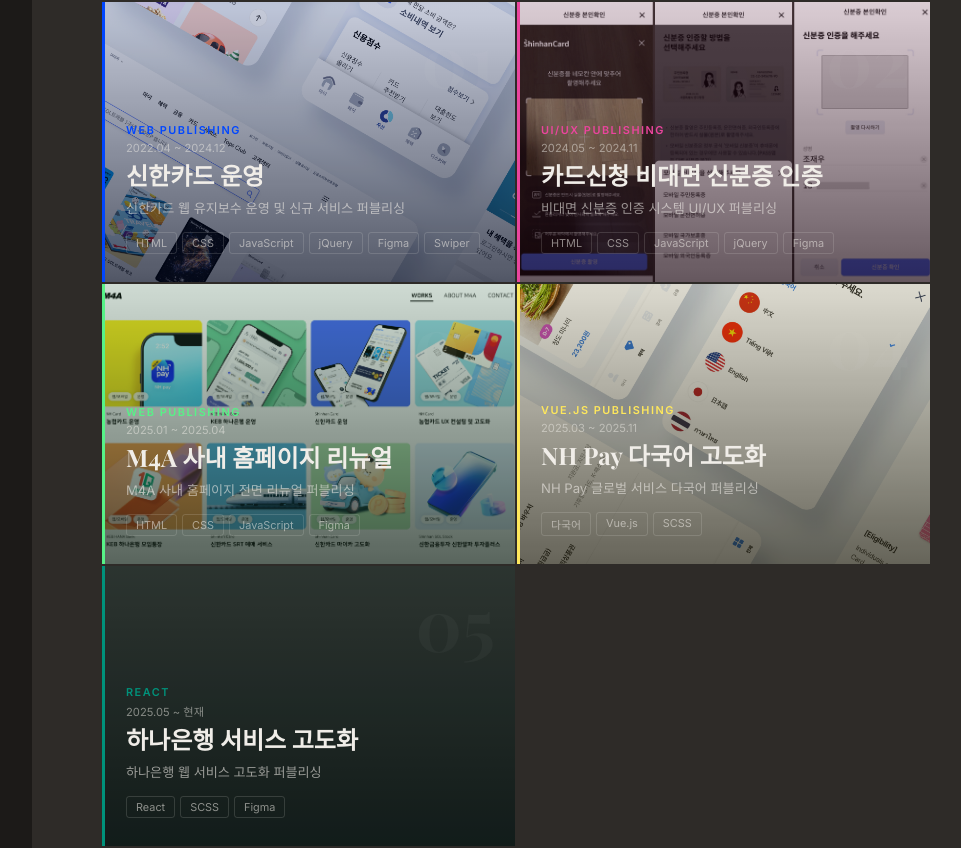
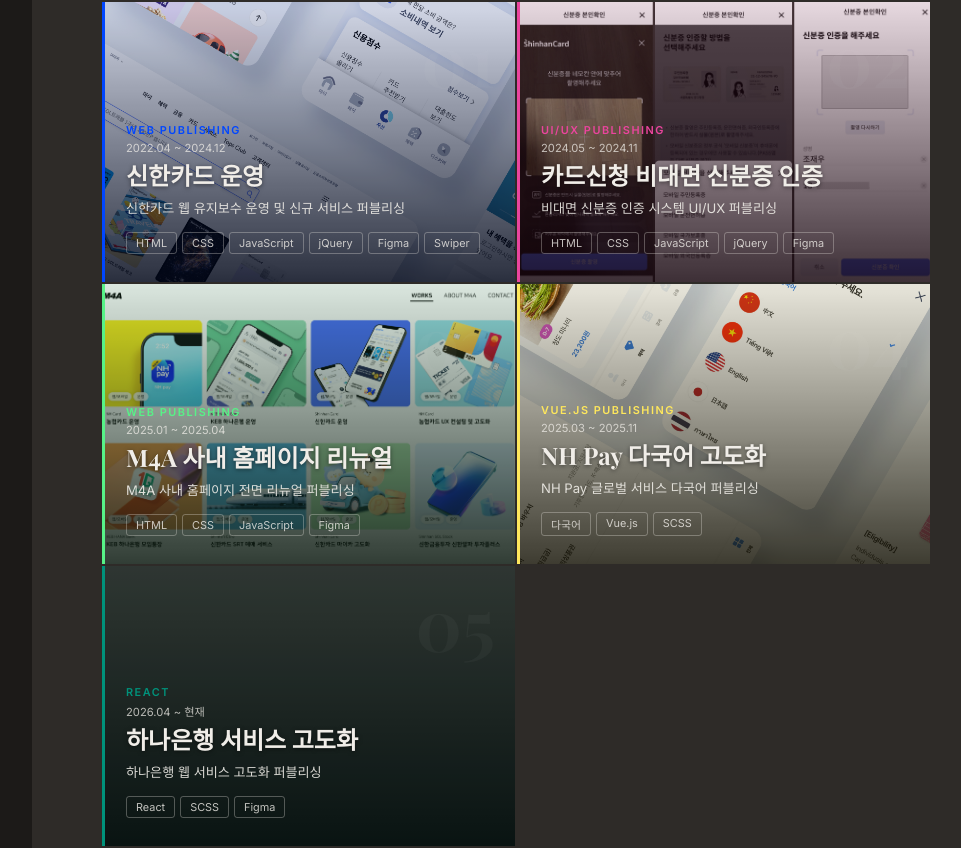
Before and after one commit to cjw0417/React_portfolio, a React (Vite) app in the folder React-portfolio/: page / in a window 1280 px wide. Shown: the part 1823-2671 px from the top of the page, without its empty margins (280-1241 px from the left). Built offline with nearby package versions, Linux system fonts and the light colour scheme; a web font is replaced by a local one.

Commit message:
05-29 수정
05-29 수정

```diff
--- a/React-portfolio/src/components/ChatArea.scss
+++ b/React-portfolio/src/components/ChatArea.scss
@@ -400,7 +400,7 @@
       content: '';
       position: absolute;
       inset: 0;
-      background: linear-gradient(to bottom, rgba(#000, 0.15) 0%, rgba(#000, 0.65) 100%);
+      background: linear-gradient(to bottom, rgba(#000, 0.1) 0%, rgba(#000, 0.82) 100%);
     }
   }
 
@@ -444,7 +444,7 @@
 
   &__period {
     font-size: 0.7rem;
-    color: rgba($text, 0.5);
+    color: rgba($text, 0.75);
     margin-bottom: 6px;
   }
 
@@ -455,11 +455,12 @@
     color: $text;
     margin-bottom: 8px;
     line-height: 1.2;
+    text-shadow: 0 1px 4px rgba(#000, 0.5);
   }
 
   &__desc {
     font-size: 0.82rem;
-    color: rgba($text, 0.6);
+    color: rgba($text, 0.9);
     line-height: 1.55;
     margin-bottom: 14px;
     max-width: 340px;
@@ -473,9 +474,9 @@
     span {
       font-size: 0.68rem;
       padding: 3px 9px;
-      border: 1px solid rgba($text, 0.15);
+      border: 1px solid rgba($text, 0.3);
       border-radius: 3px;
-      color: rgba($text, 0.55);
+      color: rgba($text, 0.8);
     }
   }
 
--- a/React-portfolio/src/data.js
+++ b/React-portfolio/src/data.js
@@ -54,7 +54,7 @@
   {
     title: '하나은행 서비스 고도화',
     category: 'React',
-    period: '2025.05 ~ 현재',
+    period: '2026.04 ~ 현재',
     desc: '하나은행 웹 서비스 고도화 퍼블리싱',
     tags: ['React', 'SCSS', 'Figma'],
     color: '#00927B',
```
